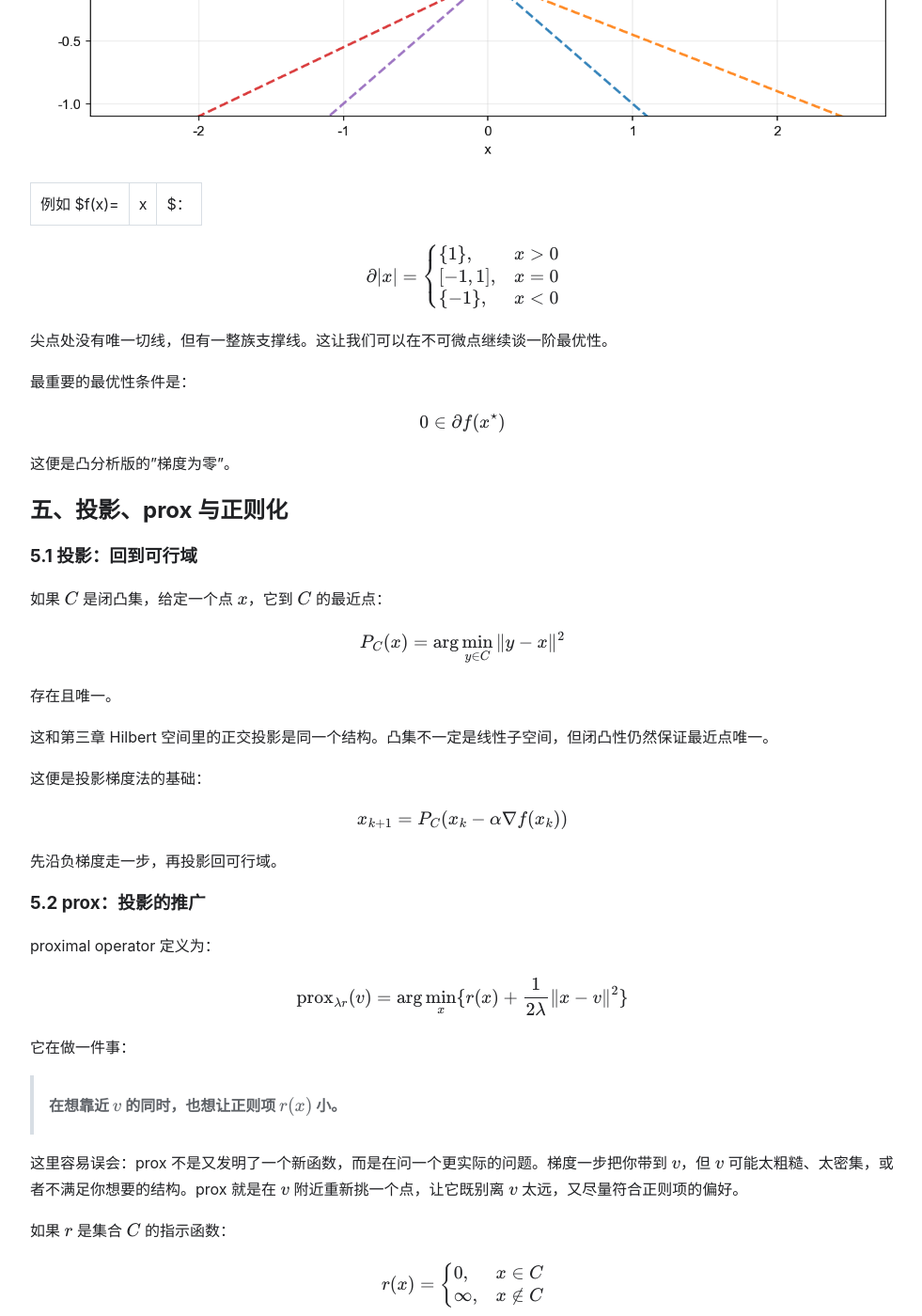
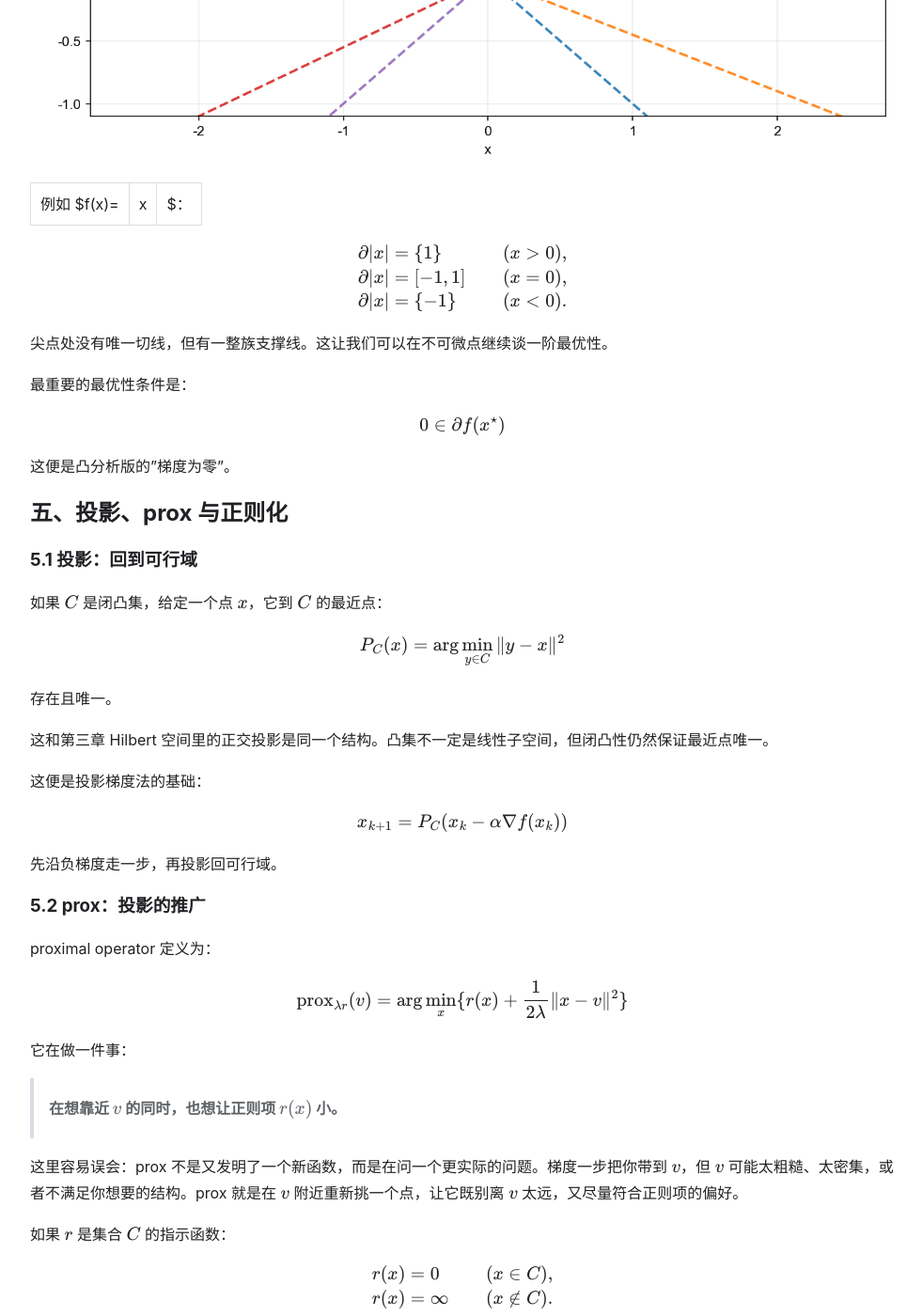
Before and after one commit to qiandu2006/awesome-math, a Jekyll site: the page built from chapter-09-convex-optimization/chapter.md, in a window 1280 px wide and 1400 px high, scrolled down 4575 px. Shown: the whole window at 94% size, without its empty margins (148-1129 px from the left). Built offline with Jekyll 4.4.1, drawn with Linux system fonts in a browser that asks for light colours; our own code applies the rules of GitHub Pages for plain Markdown files.

Commit message:
fix: stabilize chapter 9 piecewise formulas

```diff
--- a/chapter-09-convex-optimization/chapter.md
+++ b/chapter-09-convex-optimization/chapter.md
@@ -147,12 +147,11 @@ $$
 例如 $f(x)=|x|$：
 
 $$
-\partial |x|=
-\begin{cases}
-\lbrace 1\rbrace, & x>0\\
-[-1,1], & x=0\\
-\lbrace -1\rbrace, & x<0
-\end{cases}
+\begin{aligned}
+\partial |x|&=\{1\} &&(x>0),\\
+\partial |x|&=[-1,1] &&(x=0),\\
+\partial |x|&=\{-1\} &&(x<0).
+\end{aligned}
 $$
 
 尖点处没有唯一切线，但有一整族支撑线。这让我们可以在不可微点继续谈一阶最优性。
@@ -208,11 +207,10 @@ $$
 如果 $r$ 是集合 $C$ 的指示函数：
 
 $$
-r(x)=
-\begin{cases}
-0,&x\in C\\
-\infty,&x\notin C
-\end{cases}
+\begin{aligned}
+r(x)&=0 &&(x\in C),\\
+r(x)&=\infty &&(x\notin C).
+\end{aligned}
 $$
 
 那么 prox 就退化为投影 $P_C$。
```
